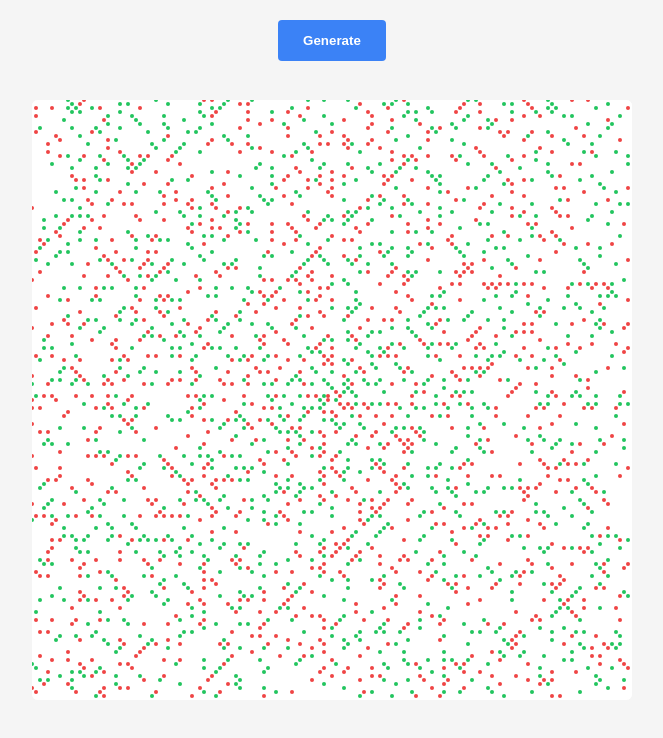
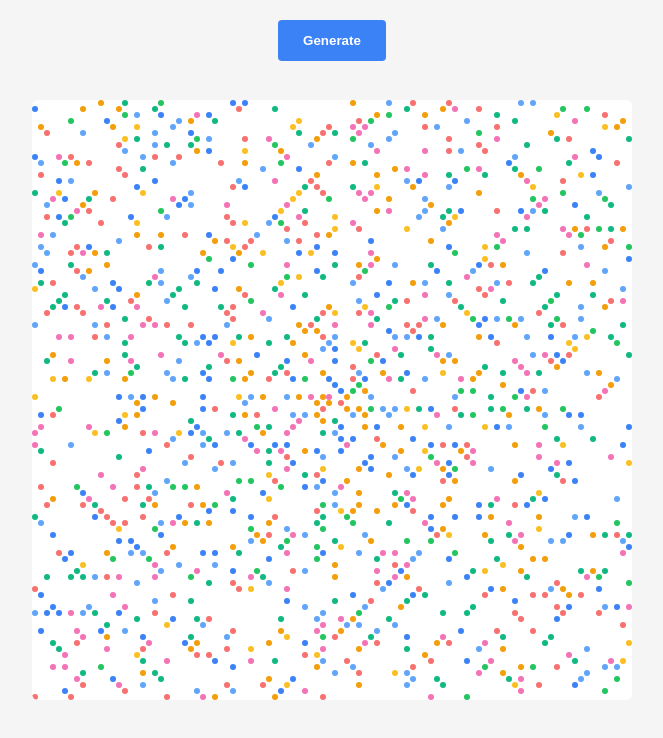
Before and after one commit to ashishk1331/the-ulam-spiral, a plain HTML site: page index.html in a window 1280 px wide. Shown: the whole page, without its empty margins (308-971 px from the left). Drawn offline with Linux system fonts and the light colour scheme.

Commit message:
Fixed width of circles

```diff
--- a/index.html
+++ b/index.html
@@ -63,8 +63,8 @@
     </svg>
     <script type="text/javascript">
       const SVG = document.querySelector("svg.canvas");
-      const stripeWidth = 4;
-      const N = Math.round(SVG.clientWidth / stripeWidth);
+      const N = 100;
+      const stripeWidth = SVG.clientWidth / N;
 
       function random(lower, upper) {
         return Math.round(Math.random() * upper - lower);
@@ -125,7 +125,7 @@
         });
       }
 
-      let colors = ["#22c55e", "#ef4444"]
+      let colors = ["#22c55e", "#f87171", "#60a5fa", "#f59e0b", "#f472b6", "#10b981", "#3b82f6", "#fbbf24"];
 
       for (let i = 0; i < N; i++) {
         for (let j = 0; j < N; j++) {
@@ -136,8 +136,8 @@
             );
             color = randomFrom(colors);
             setAttributes(rect, {
-              cx: j * stripeWidth,
-              cy: i * stripeWidth,
+              cx: j * stripeWidth + (stripeWidth / 2),
+              cy: i * stripeWidth + (stripeWidth / 2),
               r: Math.round(stripeWidth / 2),
               fill: color,
             });
```
